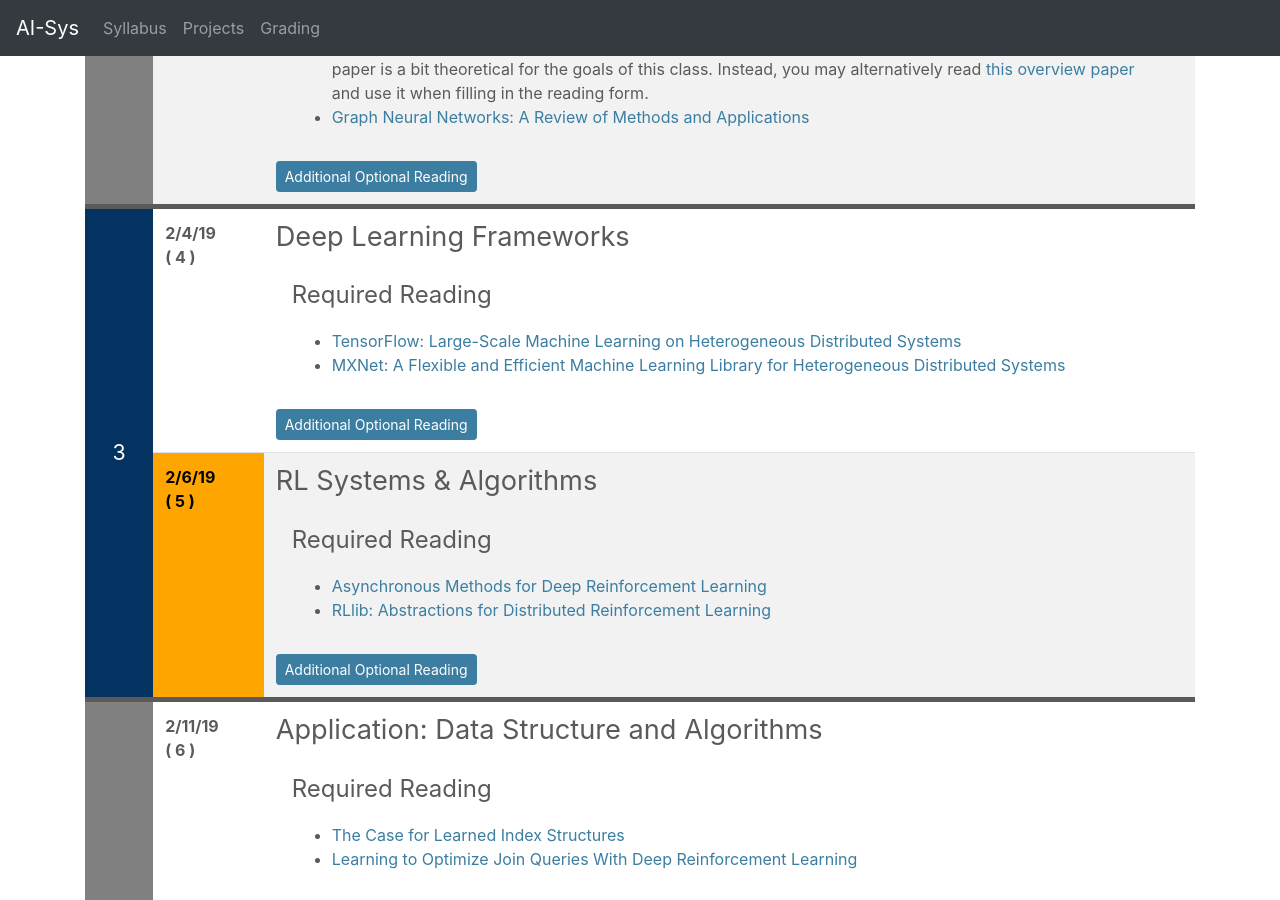
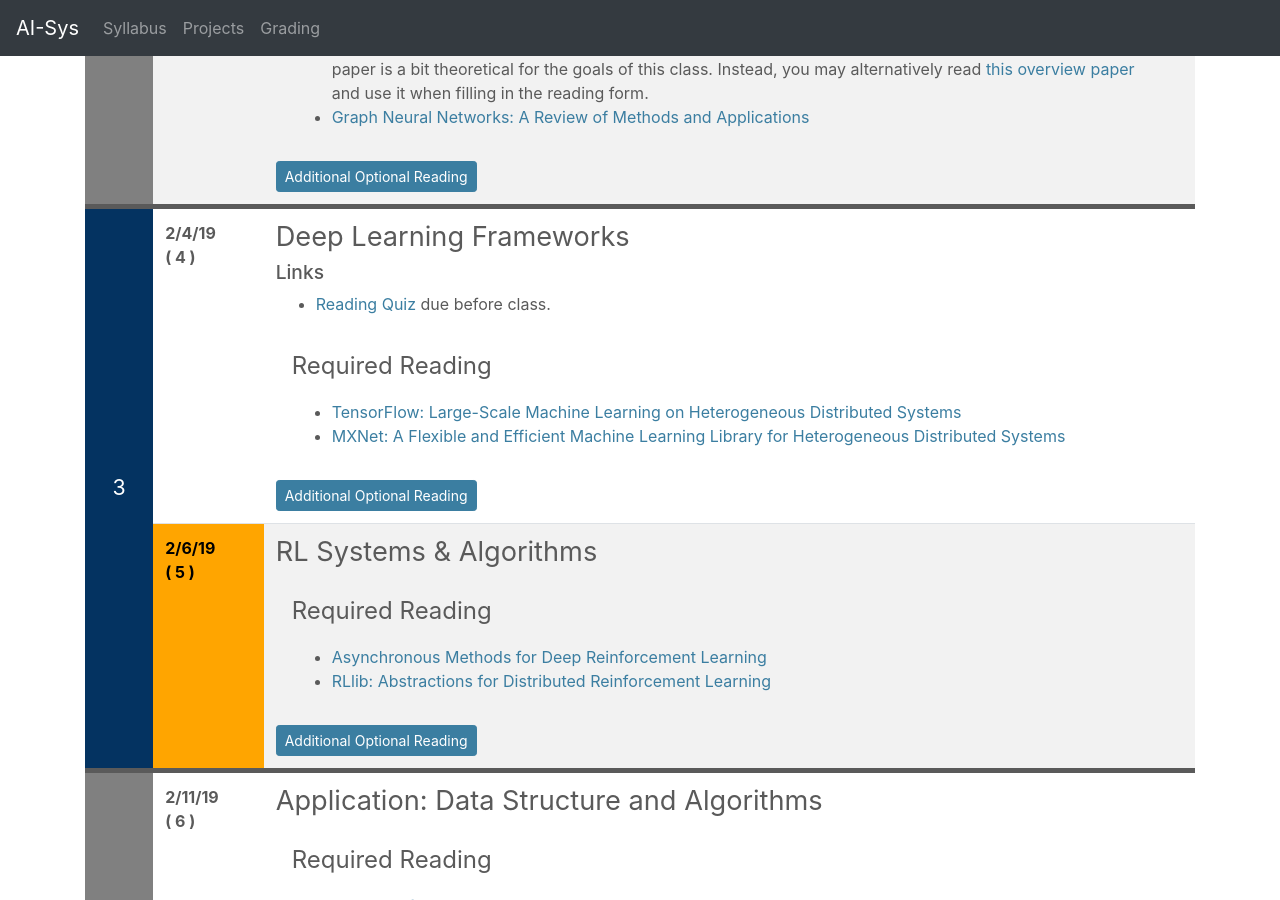
Before and after one commit to ucbrise/cs294-ai-sys-sp19, a Jekyll site: the page built from index.md, in a window 1280 px wide and 900 px high, scrolled down 2150 px. Built offline with Jekyll 4.4.1, drawn with Linux system fonts in a browser that asks for light colours; nearby versions of some CDN libraries; our own code applies the rules of GitHub Pages for plain Markdown files.

Commit message:
updating reading

```diff
--- a/index.md
+++ b/index.md
@@ -229,8 +229,17 @@ If you find some of the reading confusing and want a more gentle introduction, t
 
 
 
+
+
+
 {% include syllabus_entry %}
 ## Deep Learning Frameworks
+
+### Links
+* [Reading Quiz](https://goo.gl/forms/vxGNPZ9HK99Yl6QI2) due before class.
+
+
+
 <div class="summary" markdown="1"> </div>
 <div class="reading">
 <div class="required_reading" markdown="1">
@@ -244,6 +253,14 @@ If you find some of the reading confusing and want a more gentle introduction, t
 
 </div>
 </div>
+
+
+
+
+
+
+
+
 
 
 {% include syllabus_entry %}
```
